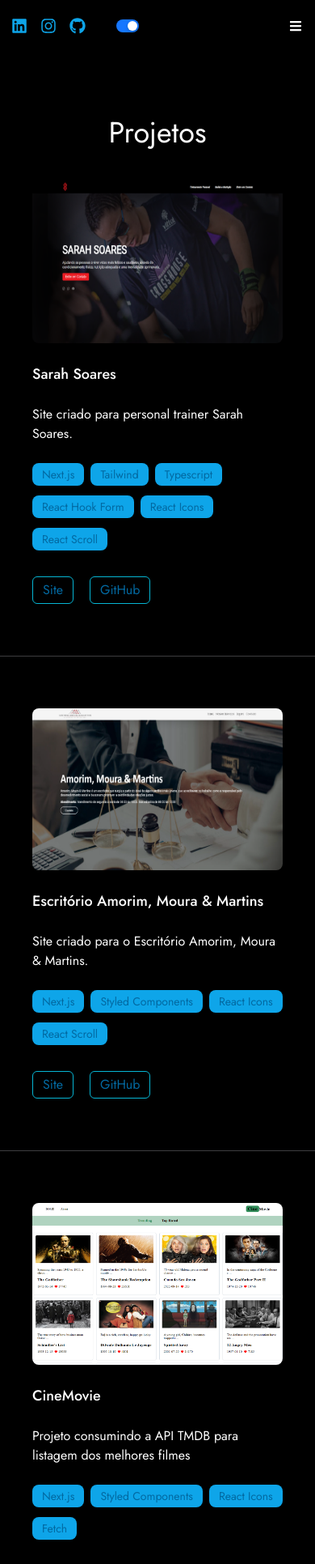
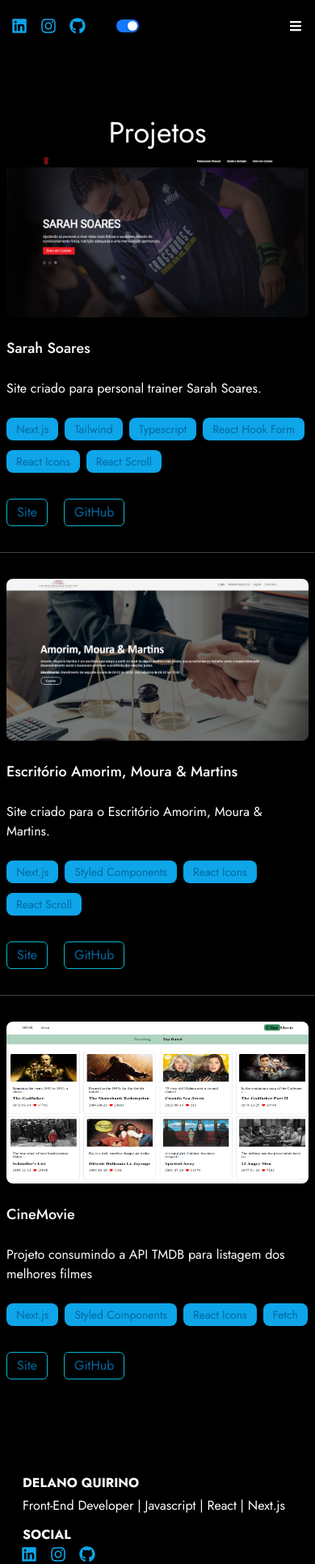
Before and after one commit to delanoquirino/delano_quirino_site, a Next.js app: page /projects in a window 390 px wide. Shown: the top 1932 px of the page at 81% size. Built offline with nearby package versions, Linux system fonts and the light colour scheme.

Commit message:
style:"changing padding of page projects div"

```diff
--- a/src/app/contact/page.tsx
+++ b/src/app/contact/page.tsx
@@ -13,7 +13,7 @@ const Contact = () => {
             <p className='text-white dark:text-black text-xl leading-8'>
               Fico feliz em saber que você está interessado em entrar em contato
               comigo. Se você tem alguma dúvida, deseja colaborar em um projeto ou
-              simplesmente quer dizer Oi, acesse minhas redes sociais ou mande um mensagema atraves do formularioesta é a página certa para isso.
+              simplesmente quer dizer Oi, acesse minhas redes sociais ou mande um mensagema através do formulário.
             </p>
             <SocialLinks/>
           </div>
--- a/src/app/projects/page.tsx
+++ b/src/app/projects/page.tsx
@@ -9,7 +9,7 @@ const Projects = () => {
     <div className="bg-black dark:bg-white">
       <div className="max-w-7xl mx-auto py-20">
         <h1 className="text-4xl text-center text-white dark:text-black">Projetos</h1>
-        <div className="flex gap-6 md:gap-12 flex-col md:flex-row p-10">
+        <div className="flex gap-6 md:gap-12 flex-col md:flex-row p-2 md:p-10">
           <div className="h-full">
             <Image
               width={520}
@@ -54,7 +54,7 @@ const Projects = () => {
         <div className="max-w-7xl mx-auto">
           <Divider className="bg-[#414244] h-[1px] " />
         </div>
-        <div className="flex gap-6 md:gap-12 flex-col md:flex-row p-10">
+        <div className="flex gap-6 md:gap-12 flex-col md:flex-row p-2 md:p-10">
           <div className="h-full">
             <Image
               width={520}
@@ -97,7 +97,7 @@ const Projects = () => {
         <div className="max-w-7xl mx-auto">
           <Divider className="bg-[#414244] h-[1px]" />
         </div>
-        <div className="flex gap-6 md:gap-12 flex-col md:flex-row p-10">
+        <div className="flex gap-6 md:gap-12 flex-col md:flex-row p-2 md:p-10">
           <div className="h-full">
             <Image
               width={520}
```
